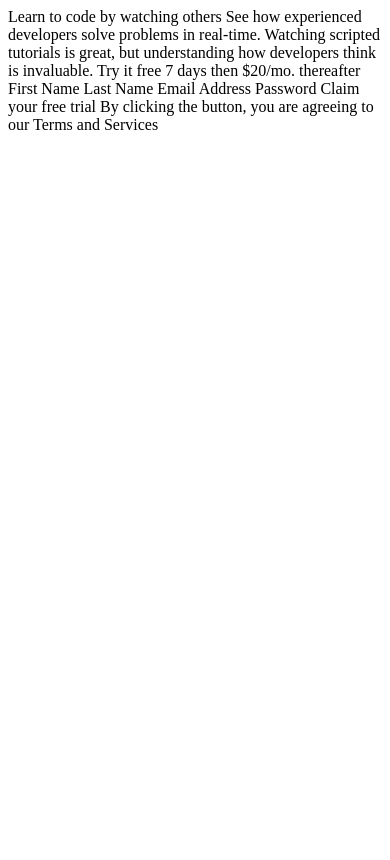
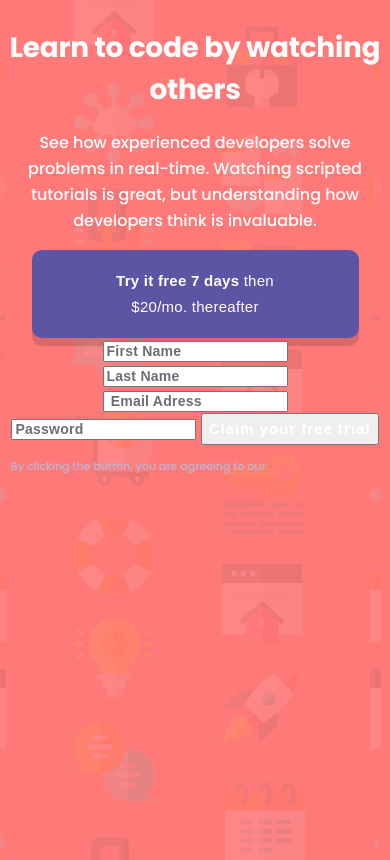
Before and after one commit to LoganWillaumez-FrontendMentor/014-Intro-component-sign-up-form-challenge, a plain HTML site: page index.html in a window 390 px wide. Drawn offline with Linux system fonts and the light colour scheme.

Commit message:
add begin of mobile design

```diff
--- a/SCSS/base/_base.scss
+++ b/SCSS/base/_base.scss
@@ -20,3 +20,13 @@ html {
 *::after {
   box-sizing: inherit;
 }
+body {
+  background: url("../../images/bg-intro-mobile.png") #ff7979;
+  min-height: 100vh;
+}
+.container {
+  display: flex;
+  flex-direction: column;
+  text-align: center;
+  align-items: center;
+}
--- a/SCSS/base/_fonts.scss
+++ b/SCSS/base/_fonts.scss
@@ -1,4 +1,6 @@
 // -----------------------------------------------------------------------------
 // This file contains all @font-face declarations, if any.
 // -----------------------------------------------------------------------------
-$poppins: "Poppins", sans-serif;
+body {
+  font-family: "Poppins", sans-serif;
+}
--- a/SCSS/base/_typography.scss
+++ b/SCSS/base/_typography.scss
@@ -1,3 +1,56 @@
-/**
- * Basic typography style for copy text
- */
+@use "../abstracts" as *;
+h1 {
+  font-weight: bold;
+  font-size: 28px;
+  letter-spacing: -0.291667px;
+  color: #ffffff;
+  @media only screen and (min-width: 1000px) {
+    font-weight: bold;
+    font-size: 50px;
+    line-height: 55px;
+    letter-spacing: -0.520833px;
+  }
+}
+.main-body {
+  font-weight: 500;
+  font-size: 16px;
+  line-height: 26px;
+  color: #ffffff;
+}
+input::placeholder {
+  font-weight: 600;
+  font-size: 14px;
+  line-height: 26px;
+  letter-spacing: 0.25px;
+  color: #3d3b48;
+  mix-blend-mode: normal;
+  opacity: 0.75;
+}
+.try-button {
+  font-weight: normal;
+  font-size: 15px;
+  line-height: 26px;
+  letter-spacing: 0.267857px;
+  color: #ffffff;
+  .bold-text {
+    font-weight: bold;
+  }
+}
+
+.free-trial {
+  font-weight: 600;
+  font-size: 15px;
+  line-height: 26px;
+  letter-spacing: 1px;
+  color: #ffffff;
+}
+.term-services {
+  font-weight: 500;
+  font-size: 11px;
+  line-height: 21px;
+  color: #bab7d4;
+  .text-red {
+    color: #ff7979;
+    font-weight: bold;
+  }
+}
--- /dev/null
+++ b/SCSS/components/_button.scss
@@ -0,0 +1,9 @@
+.try-button {
+  background: #5e54a4;
+  box-shadow: 0px 8px 0px rgba(0, 0, 0, 0.14688);
+  border-radius: 10px;
+  border: none;
+  width: 327px;
+  height: 88px;
+  padding: 0 60px;
+}
--- a/index.html
+++ b/index.html
@@ -18,12 +18,53 @@
     <link rel="stylesheet" href="CSS/style.css" />
   </head>
   <body>
-    Learn to code by watching others See how experienced developers solve
-    problems in real-time. Watching scripted tutorials is great, but
-    understanding how developers think is invaluable. Try it free 7 days then
-    $20/mo. thereafter First Name Last Name Email Address Password Claim your
-    free trial By clicking the button, you are agreeing to our Terms and
-    Services
+    <div class="container">
+      <main>
+        <h1>Learn to code by watching others</h1>
+        <p class="main-body">
+          See how experienced developers solve problems in real-time. Watching
+          scripted tutorials is great, but understanding how developers think is
+          invaluable.
+        </p>
+      </main>
+      <aside>
+        <button class="try-button">
+          <span class="bold-text"> Try it free 7 days</span> then $20/mo.
+          thereafter
+        </button>
+        <form action="">
+          <input
+            type="text"
+            id="first-name"
+            placeholder="First Name"
+            aria-label="first-name"
+          />
+          <input
+            type="text"
+            id="last-name"
+            placeholder="Last Name"
+            aria-label="last-name"
+          />
+          <input
+            type="text"
+            id="e-mail"
+            placeholder=" Email Adress"
+            aria-label="e-mail"
+          />
+          <input
+            type="password"
+            id="password"
+            placeholder="Password"
+            aria-label="password"
+          />
+          <button class="free-trial">Claim your free trial</button>
+          <p class="term-services">
+            By clicking the button, you are agreeing to our
+            <span class="text-red">Terms and Services</span>
+          </p>
+        </form>
+      </aside>
+    </div>
 
     <script src="app.js"></script>
   </body>
```
Also changed, not shown: CSS/style.css, SCSS/components/button.scss (deleted), images/bg-intro-desktop.png (added), images/bg-intro-mobile.png (added), images/favicon-32x32.png (added), images/icon-error.svg (added), 2 other files.
